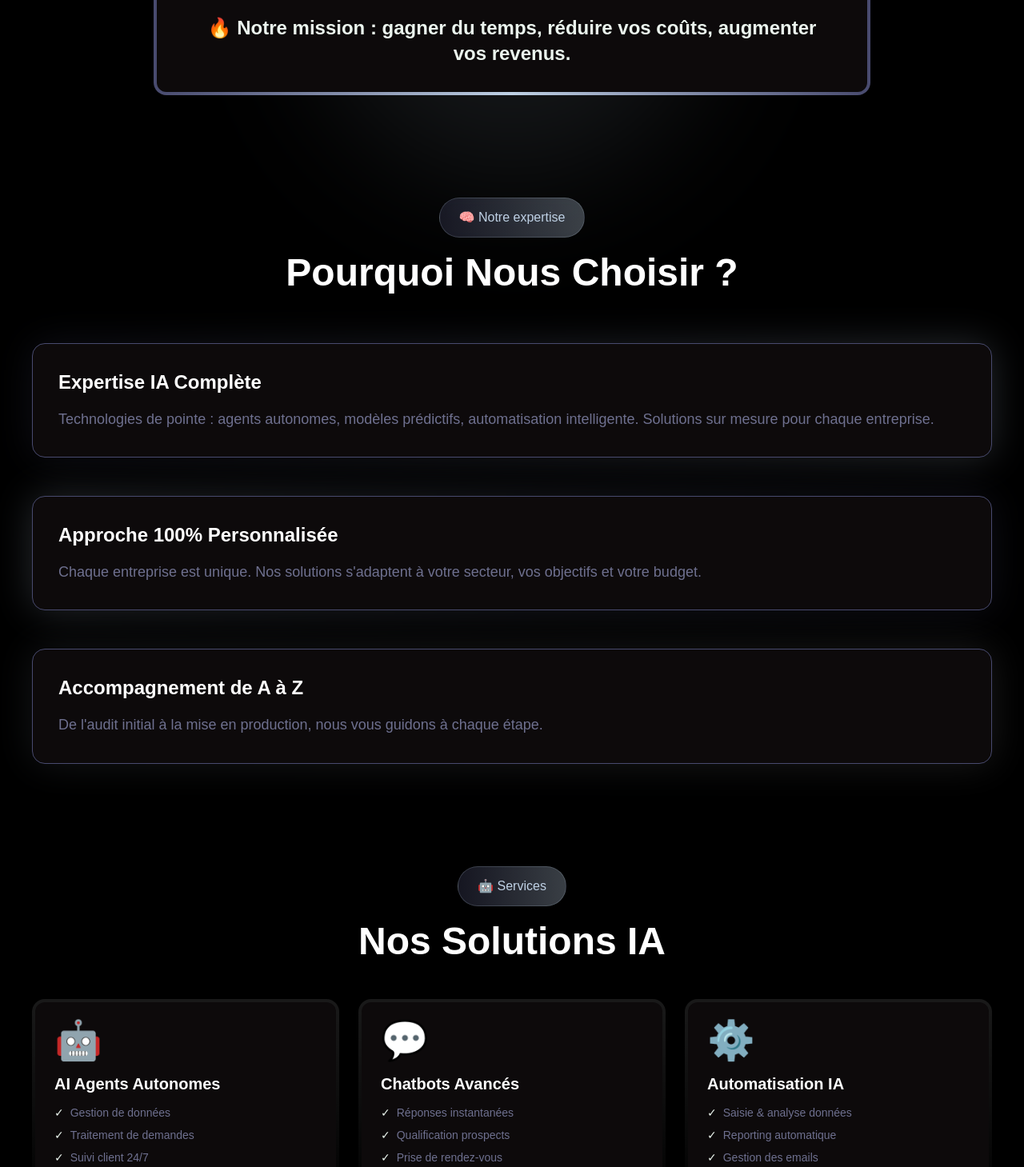
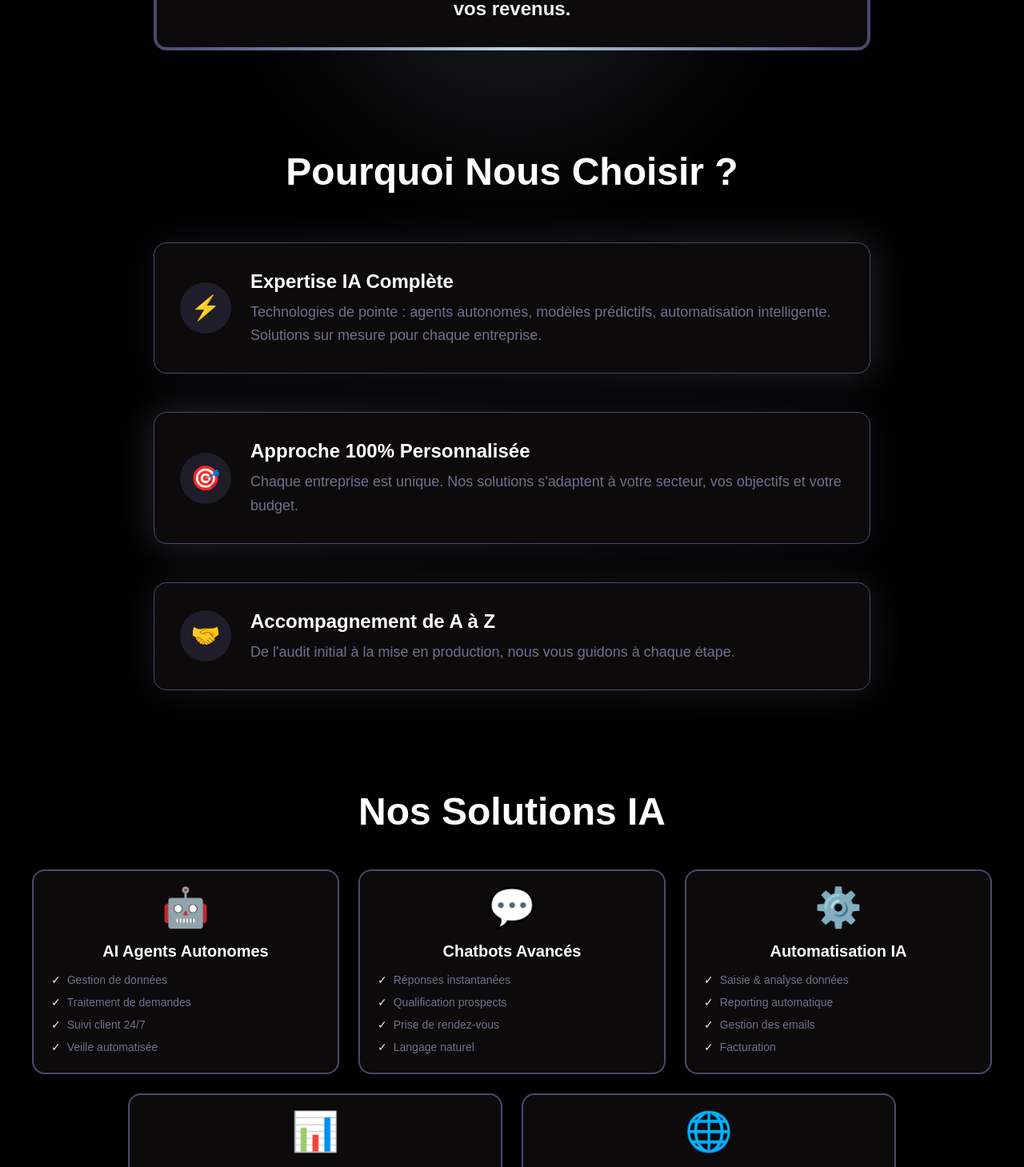
Before and after one commit to JunyiLi0/IGDKEY-website, a React (Vite) app: page / in a window 1280 px wide. Shown: the part 1330-2789 px from the top of the page at 80% size. Built offline with nearby package versions, Linux system fonts and the light colour scheme; a web font is replaced by a local one.

Commit message:
Improve landing page with better style.

```diff
--- /dev/null
+++ b/src/components/TiltCard.jsx
@@ -0,0 +1,67 @@
+import React, { useRef, useState } from 'react';
+
+const TiltCard = ({ children, className = "" }) => {
+    const cardRef = useRef(null);
+    const [rotation, setRotation] = useState({ x: 0, y: 0 });
+    const [mousePosition, setMousePosition] = useState({ x: 50, y: 50 });
+    const [isHovered, setIsHovered] = useState(false);
+
+    const handleMouseMove = (e) => {
+        const card = cardRef.current;
+        if (!card) return;
+
+        const rect = card.getBoundingClientRect();
+        const x = e.clientX - rect.left;
+        const y = e.clientY - rect.top;
+
+        const centerX = rect.width / 2;
+        const centerY = rect.height / 2;
+
+        const rotateX = ((y - centerY) / centerY) * -10; // Max rotation 10 deg
+        const rotateY = ((x - centerX) / centerX) * 10;
+
+        setRotation({ x: rotateX, y: rotateY });
+        setMousePosition({ x: (x / rect.width) * 100, y: (y / rect.height) * 100 });
+    };
+
+    const handleMouseEnter = () => {
+        setIsHovered(true);
+    };
+
+    const handleMouseLeave = () => {
+        setRotation({ x: 0, y: 0 });
+        setIsHovered(false);
+    };
+
+    return (
+        <div
+            ref={cardRef}
+            onMouseMove={handleMouseMove}
+            onMouseEnter={handleMouseEnter}
+            onMouseLeave={handleMouseLeave}
+            className={`relative transform-gpu transition-all duration-300 ease-out group ${className}`}
+            style={{
+                transform: `perspective(1000px) rotateX(${rotation.x}deg) rotateY(${rotation.y}deg)`,
+            }}
+        >
+            {/* Background with simple border style */}
+            <div className="absolute inset-0 bg-onyx rounded-2xl border-2 border-dusty-grape shadow-xl overflow-hidden transition-colors duration-300 group-hover:border-pale-sky">
+
+                {/* Glow effect following mouse */}
+                <div
+                    className="absolute inset-0 opacity-0 group-hover:opacity-100 transition-opacity duration-500 pointer-events-none"
+                    style={{
+                        background: `radial-gradient(600px circle at ${mousePosition.x}% ${mousePosition.y}%, rgba(138, 148, 166, 0.15), transparent 40%)`
+                    }}
+                />
+            </div>
+
+            {/* Content */}
+            <div className="relative z-10 h-full w-full">
+                {children}
+            </div>
+        </div>
+    );
+};
+
+export default TiltCard;
--- a/src/components/TitleHeader.jsx
+++ b/src/components/TitleHeader.jsx
@@ -1,9 +1,6 @@
-const TitleHeader = ({ title, sub }) => {
+const TitleHeader = ({ title }) => {
   return (
     <div className="flex flex-col items-center gap-5">
-      <div className="hero-badge">
-        <p>{sub}</p>
-      </div>
       <div>
         <h1 className="font-semibold md:text-5xl text-3xl text-center">
           {title}
--- a/src/pages/LandingPage.jsx
+++ b/src/pages/LandingPage.jsx
@@ -10,6 +10,8 @@ import { words, abilities } from "../constants";
 import { getAssetPath } from "../config";
 import IGDKeyLogo from "../components/AnimatedLetters";
 import Chat from "../components/Chat";
+import Button from "../components/Button";
+import TiltCard from "../components/TiltCard";
 
 gsap.registerPlugin(ScrollTrigger);
 
@@ -160,13 +162,6 @@ const LandingPage = () => {
         <div ref={heroRef} className="hero-container">
           <div className="hero-content-wrapper">
             <header className="hero-header">
-              {/* Badge */}
-              <div className="inline-block px-4 py-1.5 rounded-full border border-dusty-grape bg-onyx/50 backdrop-blur-md mb-4">
-                <span className="bg-gradient-to-r from-pale-sky to-mint-cream bg-clip-text text-transparent font-medium">
-                  ✨ Agence IA & Automatisation
-                </span>
-              </div>
-
               {/* Main Heading with Animated Word Slider */}
               <div className="space-y-6">
                 <h1 className="hero-title">
@@ -201,12 +196,11 @@ const LandingPage = () => {
 
               {/* CTA Buttons */}
               <div className="hero-cta-wrapper flex flex-col md:flex-row gap-4">
-                <a href="#services" className="px-8 py-4 bg-mint-cream text-onyx font-bold rounded-xl hover:scale-105 transition-transform duration-300">
-                  Découvrir nos services
-                </a>
-                <a href="/contact" className="px-8 py-4 border border-dusty-grape text-pale-sky font-bold rounded-xl hover:bg-dusty-grape/20 transition-all duration-300">
-                  Démarrer votre projet
-                </a>
+                <Button
+                  text="Découvrir nos services"
+                  className="md:w-80 w-full h-14"
+                  id="services"
+                />
               </div>
             </header>
           </div>
@@ -244,40 +238,54 @@ const LandingPage = () => {
         <div ref={whyChooseRef} className="w-full mb-32">
           <TitleHeader
             title="Pourquoi Nous Choisir ?"
-            sub="🧠 Notre expertise"
           />
-          <div className="mt-16 space-y-12">
+          <div className="mt-16 space-y-12 max-w-4xl mx-auto">
             {/* Card 1 */}
             <div className="why-choose-card relative group">
               <div className="absolute inset-0 bg-gradient-to-r from-dusty-grape to-pale-sky opacity-20 blur-xl rounded-2xl group-hover:opacity-30 transition-opacity duration-500"></div>
-              <div className="relative bg-onyx border border-dusty-grape rounded-2xl p-8">
-                <h3 className="text-white text-2xl font-bold mb-4">Expertise IA Complète</h3>
+              <div className="relative bg-onyx border border-dusty-grape rounded-2xl p-8 flex items-center gap-6">
+                <div className="size-16 flex-shrink-0 flex items-center justify-center rounded-full bg-dusty-grape/30 text-3xl">
+                  ⚡
+                </div>
+                <div>
+                  <h3 className="text-white text-2xl font-bold mb-2">Expertise IA Complète</h3>
                   <p className="text-slate-grey text-lg leading-relaxed">
                     Technologies de pointe : agents autonomes, modèles prédictifs, automatisation intelligente.
                     Solutions sur mesure pour chaque entreprise.
                   </p>
                 </div>
               </div>
+            </div>
 
             {/* Card 2 */}
             <div className="why-choose-card relative group">
               <div className="absolute inset-0 bg-gradient-to-l from-dusty-grape to-pale-sky opacity-20 blur-xl rounded-2xl group-hover:opacity-30 transition-opacity duration-500"></div>
-              <div className="relative bg-onyx border border-dusty-grape rounded-2xl p-8">
-                <h3 className="text-white text-2xl font-bold mb-4">Approche 100% Personnalisée</h3>
+              <div className="relative bg-onyx border border-dusty-grape rounded-2xl p-8 flex items-center gap-6">
+                <div className="size-16 flex-shrink-0 flex items-center justify-center rounded-full bg-dusty-grape/30 text-3xl">
+                  🎯
+                </div>
+                <div>
+                  <h3 className="text-white text-2xl font-bold mb-2">Approche 100% Personnalisée</h3>
                   <p className="text-slate-grey text-lg leading-relaxed">
                     Chaque entreprise est unique. Nos solutions s'adaptent à votre secteur, vos objectifs et votre budget.
                   </p>
+                </div>
               </div>
             </div>
 
             {/* Card 3 */}
             <div className="why-choose-card relative group">
               <div className="absolute inset-0 bg-gradient-to-r from-pale-sky to-white opacity-10 blur-xl rounded-2xl group-hover:opacity-20 transition-opacity duration-500"></div>
-              <div className="relative bg-onyx border border-dusty-grape rounded-2xl p-8">
-                <h3 className="text-white text-2xl font-bold mb-4">Accompagnement de A à Z</h3>
+              <div className="relative bg-onyx border border-dusty-grape rounded-2xl p-8 flex items-center gap-6">
+                <div className="size-16 flex-shrink-0 flex items-center justify-center rounded-full bg-dusty-grape/30 text-3xl">
+                  🤝
+                </div>
+                <div>
+                  <h3 className="text-white text-2xl font-bold mb-2">Accompagnement de A à Z</h3>
                   <p className="text-slate-grey text-lg leading-relaxed">
                     De l'audit initial à la mise en production, nous vous guidons à chaque étape.
                   </p>
+                </div>
               </div>
             </div>
           </div>
@@ -287,81 +295,82 @@ const LandingPage = () => {
         <div ref={servicesRef} className="w-full mb-32" id="services">
           <TitleHeader
             title="Nos Solutions IA"
-            sub="🤖 Services"
           />
-          <div className="grid grid-cols-1 md:grid-cols-2 xl:grid-cols-3 gap-6 mt-12">
+          <div className="mt-12">
+            {/* Top Row: 3 Columns */}
+            <div className="grid grid-cols-1 md:grid-cols-2 lg:grid-cols-3 gap-6 mb-6">
               {/* Service 1 - AI Agents */}
-            <div className="service-card group relative p-1 rounded-2xl bg-gradient-to-b from-white/10 to-white/0 hover:from-pale-sky/50 transition-all duration-300">
-              <div className="bg-onyx h-full rounded-xl p-6 flex flex-col">
-                <div className="text-5xl mb-4 transform group-hover:scale-110 transition-transform duration-300">🤖</div>
+              <TiltCard className="service-card rounded-2xl h-full">
+                <div className="p-6 flex flex-col h-full text-center items-center">
+                  <div className="text-5xl mb-4">🤖</div>
                   <h3 className="text-white text-xl font-bold mb-3">AI Agents Autonomes</h3>
-                <ul className="text-slate-grey text-sm space-y-2 group-hover:text-white-50 transition-colors">
+                  <ul className="text-slate-grey text-sm space-y-2 text-left w-full">
                     <li className="flex items-start gap-2"><span className="text-mint-cream">✓</span>Gestion de données</li>
                     <li className="flex items-start gap-2"><span className="text-mint-cream">✓</span>Traitement de demandes</li>
                     <li className="flex items-start gap-2"><span className="text-mint-cream">✓</span>Suivi client 24/7</li>
                     <li className="flex items-start gap-2"><span className="text-mint-cream">✓</span>Veille automatisée</li>
                   </ul>
                 </div>
-            </div>
+              </TiltCard>
 
               {/* Service 2 - Chatbots */}
-            <div className="service-card group relative p-1 rounded-2xl bg-gradient-to-b from-white/10 to-white/0 hover:from-pale-sky/50 transition-all duration-300">
-              <div className="bg-onyx h-full rounded-xl p-6 flex flex-col">
-                <div className="text-5xl mb-4 transform group-hover:scale-110 transition-transform duration-300">💬</div>
+              <TiltCard className="service-card rounded-2xl h-full">
+                <div className="p-6 flex flex-col h-full text-center items-center">
+                  <div className="text-5xl mb-4">💬</div>
                   <h3 className="text-white text-xl font-bold mb-3">Chatbots Avancés</h3>
-                <ul className="text-slate-grey text-sm space-y-2 group-hover:text-white-50 transition-colors">
+                  <ul className="text-slate-grey text-sm space-y-2 text-left w-full">
                     <li className="flex items-start gap-2"><span className="text-mint-cream">✓</span>Réponses instantanées</li>
                     <li className="flex items-start gap-2"><span className="text-mint-cream">✓</span>Qualification prospects</li>
                     <li className="flex items-start gap-2"><span className="text-mint-cream">✓</span>Prise de rendez-vous</li>
                     <li className="flex items-start gap-2"><span className="text-mint-cream">✓</span>Langage naturel</li>
                   </ul>
                 </div>
-            </div>
+              </TiltCard>
 
               {/* Service 3 - Automation */}
-            <div className="service-card group relative p-1 rounded-2xl bg-gradient-to-b from-white/10 to-white/0 hover:from-pale-sky/50 transition-all duration-300">
-              <div className="bg-onyx h-full rounded-xl p-6 flex flex-col">
-                <div className="text-5xl mb-4 transform group-hover:scale-110 transition-transform duration-300">⚙️</div>
+              <TiltCard className="service-card rounded-2xl h-full">
+                <div className="p-6 flex flex-col h-full text-center items-center">
+                  <div className="text-5xl mb-4">⚙️</div>
                   <h3 className="text-white text-xl font-bold mb-3">Automatisation IA</h3>
-                <ul className="text-slate-grey text-sm space-y-2 group-hover:text-white-50 transition-colors">
+                  <ul className="text-slate-grey text-sm space-y-2 text-left w-full">
                     <li className="flex items-start gap-2"><span className="text-mint-cream">✓</span>Saisie & analyse données</li>
                     <li className="flex items-start gap-2"><span className="text-mint-cream">✓</span>Reporting automatique</li>
                     <li className="flex items-start gap-2"><span className="text-mint-cream">✓</span>Gestion des emails</li>
                     <li className="flex items-start gap-2"><span className="text-mint-cream">✓</span>Facturation</li>
                   </ul>
                 </div>
+              </TiltCard>
             </div>
 
+            {/* Bottom Row: 2 Columns centered */}
+            <div className="grid grid-cols-1 md:grid-cols-2 lg:w-4/5 lg:mx-auto gap-6">
               {/* Service 4 - Machine Learning */}
-            <div className="service-card group relative p-1 rounded-2xl bg-gradient-to-b from-white/10 to-white/0 hover:from-pale-sky/50 transition-all duration-300">
-              <div className="bg-onyx h-full rounded-xl p-6 flex flex-col">
-                <div className="text-5xl mb-4 transform group-hover:scale-110 transition-transform duration-300">📊</div>
+              <TiltCard className="service-card rounded-2xl h-full">
+                <div className="p-6 flex flex-col h-full text-center items-center">
+                  <div className="text-5xl mb-4">📊</div>
                   <h3 className="text-white text-xl font-bold mb-3">Machine Learning</h3>
-                <ul className="text-slate-grey text-sm space-y-2 group-hover:text-white-50 transition-colors">
+                  <ul className="text-slate-grey text-sm space-y-2 text-left w-full">
                     <li className="flex items-start gap-2"><span className="text-mint-cream">✓</span>Prédiction de ventes</li>
                     <li className="flex items-start gap-2"><span className="text-mint-cream">✓</span>Segmentation clients</li>
                     <li className="flex items-start gap-2"><span className="text-mint-cream">✓</span>Détection opportunités</li>
                     <li className="flex items-start gap-2"><span className="text-mint-cream">✓</span>Forecasting avancé</li>
                   </ul>
                 </div>
-            </div>
+              </TiltCard>
 
               {/* Service 5 - Web Development */}
-            <div className="service-card group relative p-1 rounded-2xl bg-gradient-to-b from-white/10 to-white/0 hover:from-pale-sky/50 transition-all duration-300 md:col-span-2 xl:col-span-2">
-              <div className="bg-onyx h-full rounded-xl p-6 flex flex-col">
-                <div className="text-5xl mb-4 transform group-hover:scale-110 transition-transform duration-300">🌐</div>
+              <TiltCard className="service-card rounded-2xl h-full">
+                <div className="p-6 flex flex-col h-full text-center items-center">
+                  <div className="text-5xl mb-4">🌐</div>
                   <h3 className="text-white text-xl font-bold mb-3">Sites Web Intelligents</h3>
-                <div className="grid md:grid-cols-2 gap-4">
-                  <ul className="text-slate-grey text-sm space-y-2 group-hover:text-white-50 transition-colors">
+                  <ul className="text-slate-grey text-sm space-y-2 text-left w-full">
                     <li className="flex items-start gap-2"><span className="text-mint-cream">✓</span>Analyse comportementale</li>
                     <li className="flex items-start gap-2"><span className="text-mint-cream">✓</span>Optimisation automatique</li>
-                  </ul>
-                  <ul className="text-slate-grey text-sm space-y-2 group-hover:text-white-50 transition-colors">
                     <li className="flex items-start gap-2"><span className="text-mint-cream">✓</span>Intégration agents IA</li>
                     <li className="flex items-start gap-2"><span className="text-mint-cream">✓</span>Expériences personnalisées</li>
                   </ul>
                 </div>
-              </div>
+              </TiltCard>
             </div>
           </div>
         </div>
@@ -370,7 +379,6 @@ const LandingPage = () => {
         <div ref={targetAudienceRef} className="w-full mb-32">
           <TitleHeader
             title="Pour Qui ?"
-            sub="💼 Nos clients"
           />
           <div className="mt-12 max-w-5xl mx-auto">
             <div className="grid grid-cols-2 md:grid-cols-3 lg:grid-cols-5 gap-4">
@@ -404,7 +412,6 @@ const LandingPage = () => {
         <div ref={investmentRef} className="w-full mb-32">
           <TitleHeader
             title="ROI Immédiat"
-            sub="📈 Investissement rentable"
           />
           <div className="mt-12 max-w-5xl mx-auto">
             <div className="grid md:grid-cols-3 gap-6">
@@ -450,7 +457,6 @@ const LandingPage = () => {
         <div ref={valuesRef} className="w-full mb-32">
           <TitleHeader
             title="Nos Valeurs"
-            sub="💎 Ce qui nous guide"
           />
           <div className="mt-16 space-y-12 max-w-4xl mx-auto">
             {abilities.map(({ imgPath, title, desc }, i) => (
```
Lines whose indentation alone changed are shown as unchanged.
